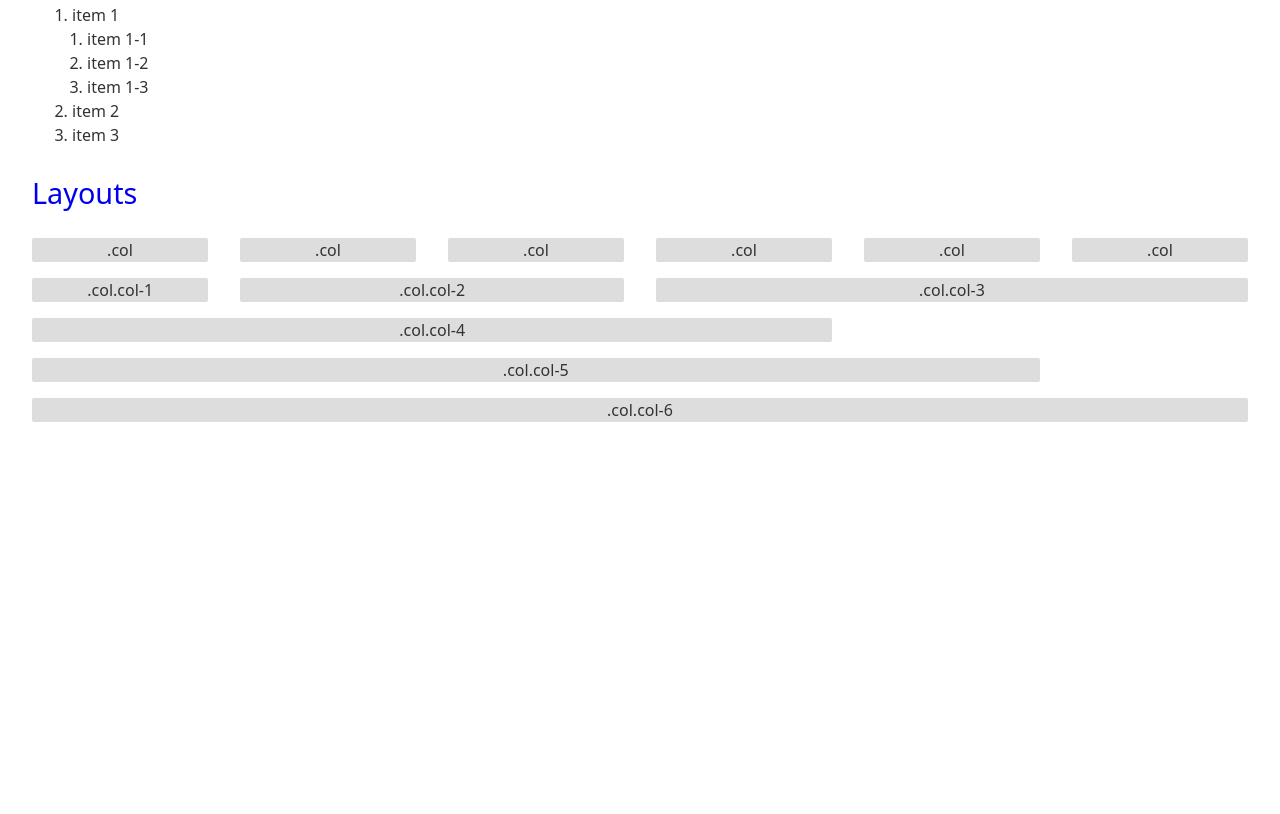
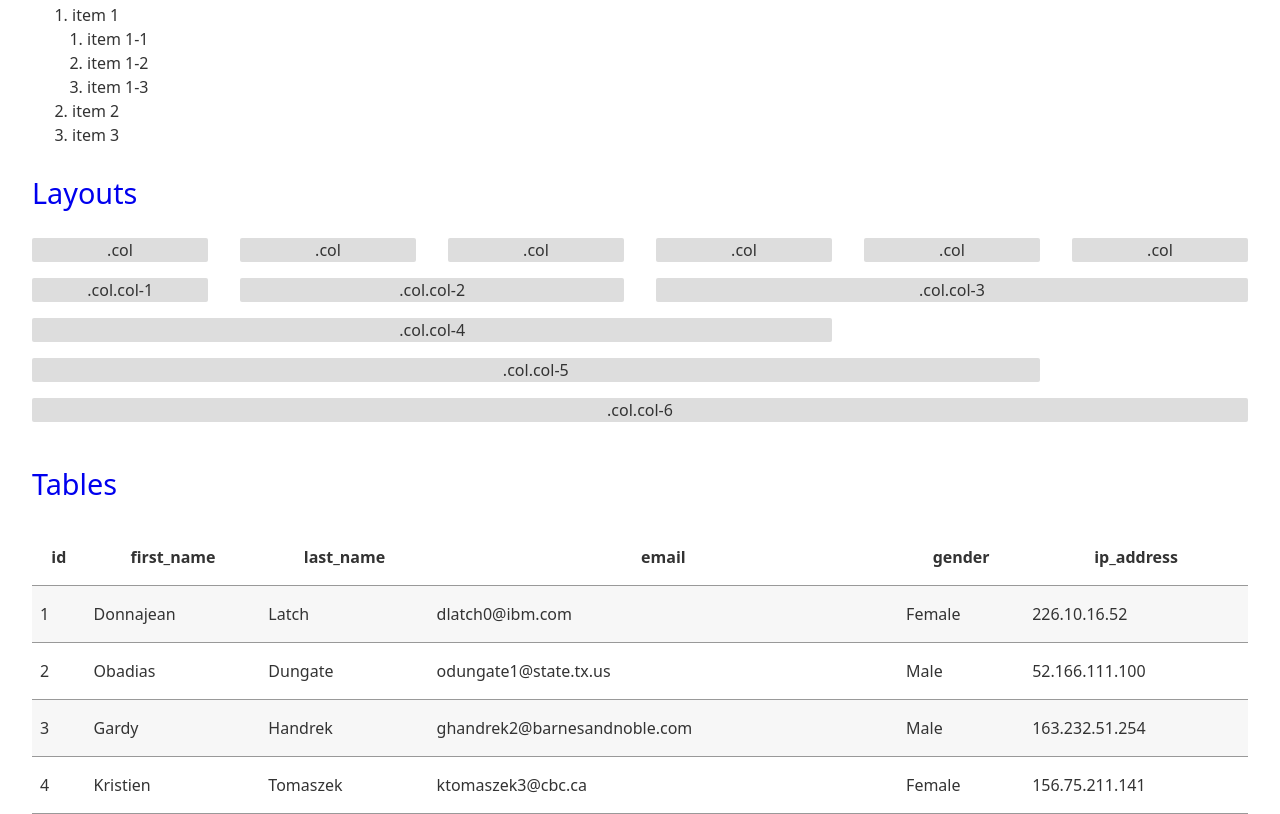
Before and after one commit to ia7ck/eperc, a website: page docs/src/index.html in a window 1280 px wide. Shown: the part 781-1595 px from the top of the page. Before the commit the page ends 1219 px from the top, so only its background shows below. Drawn offline with nearby package versions, Linux system fonts and the light colour scheme; files that its build step writes are made by us from their sources.

Commit message:
add table

```diff
--- /dev/null
+++ b/docs/src/_tables.html
@@ -0,0 +1,46 @@
+<table class="tbl-scroll tbl-hover tbl-striped">
+  <thead>
+    <tr>
+      <th>id</th>
+      <th>first_name</th>
+      <th>last_name</th>
+      <th>email</th>
+      <th>gender</th>
+      <th>ip_address</th>
+    </tr>
+  </thead>
+  <tbody>
+    <tr>
+      <td>1</td>
+      <td>Donnajean</td>
+      <td>Latch</td>
+      <td>dlatch0@ibm.com</td>
+      <td>Female</td>
+      <td>226.10.16.52</td>
+    </tr>
+    <tr>
+      <td>2</td>
+      <td>Obadias</td>
+      <td>Dungate</td>
+      <td>odungate1@state.tx.us</td>
+      <td>Male</td>
+      <td>52.166.111.100</td>
+    </tr>
+    <tr>
+      <td>3</td>
+      <td>Gardy</td>
+      <td>Handrek</td>
+      <td>ghandrek2@barnesandnoble.com</td>
+      <td>Male</td>
+      <td>163.232.51.254</td>
+    </tr>
+    <tr>
+      <td>4</td>
+      <td>Kristien</td>
+      <td>Tomaszek</td>
+      <td>ktomaszek3@cbc.ca</td>
+      <td>Female</td>
+      <td>156.75.211.141</td>
+    </tr>
+  </tbody>
+</table>
--- a/docs/src/index.html
+++ b/docs/src/index.html
@@ -35,6 +35,12 @@
         @@include("./_layouts.html")
       </div>
     </section>
+    <section>
+      <h2 id="tables" class="heading h2"><a href="#tables">Tables</a></h2>
+      <div class="content">
+        @@include("./_tables.html")
+      </div>
+    </section>
   </main>
 </body>
 
--- /dev/null
+++ b/src/_table.scss
@@ -0,0 +1,27 @@
+table {
+  border-spacing: 0; // border-collapse: collapse; でも同じ?
+  width: 100%;
+  &.tbl-scroll {
+    overflow-x: auto;
+  }
+  &.tbl-striped {
+    tbody {
+      tr:nth-of-type(odd) {
+        background: lighten($color: $bg-color, $amount: 2%);
+      }
+    }
+  }
+  &.tbl-hover {
+    tbody {
+      tr:hover {
+        background: $bg-color;
+      }
+    }
+  }
+  // うーん
+  td,
+  th {
+    border-bottom: solid 1px #999;
+    padding: 1rem 0.5rem;
+  }
+}
--- a/src/_vars.scss
+++ b/src/_vars.scss
@@ -3,3 +3,4 @@ $line-height: 1.5;
 
 $text-color: #333;
 $primary-color: #ff92ca;
+$bg-color: #f2f2f2; // darken(white, 5%);
--- a/src/eperc.scss
+++ b/src/eperc.scss
@@ -6,3 +6,4 @@
 @import "button";
 @import "list";
 @import "layout";
+@import "table";
```
Also changed, not shown: docs/index.html (+52 -0 lines), dist/eperc.css, dist/eperc.min.css, docs/dist/eperc.css, docs/dist/eperc.min.css.
